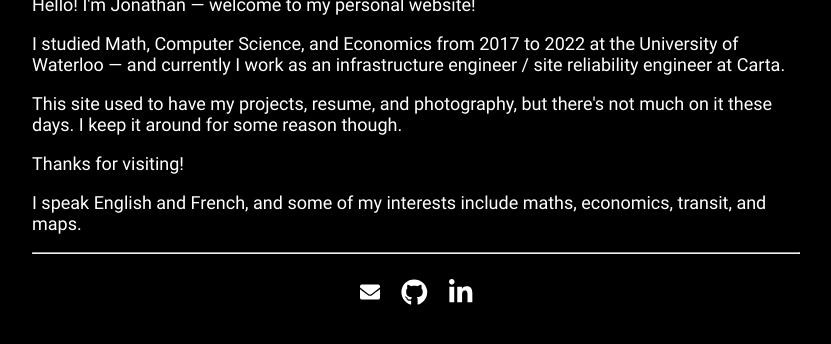
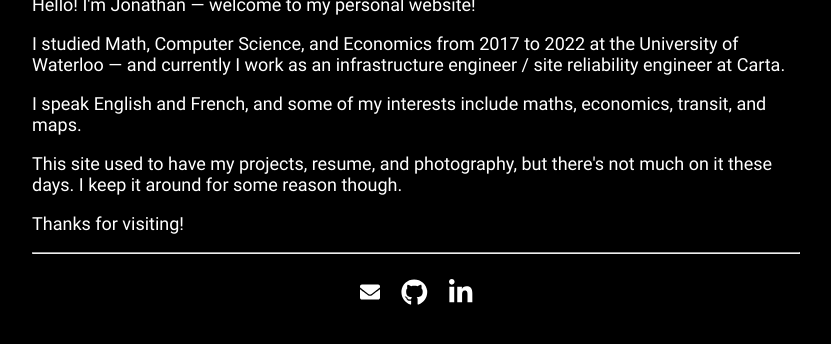
Before and after one commit to jonathanlucki/jonathanlucki.github.io, a Jekyll site: the page built from about.html, in a window 1280 px wide, cut to the strip 473-817 px from the top of the page. Shown: the whole strip, without its empty margins (224-1055 px from the left). Built offline with Jekyll 4.4.1, drawn with Linux system fonts in a browser that asks for light colours; nearby versions of some CDN libraries; part of the change alters nothing that is shown.

```diff
--- a/_data/about.yml
+++ b/_data/about.yml
@@ -1,8 +1,6 @@
 paragraphs:
   - text: Hello! I'm Jonathan — welcome to my personal website!
   - text: I studied Math, Computer Science, and Economics from 2017 to 2022 at the University of Waterloo — and currently I work as an infrastructure engineer / site reliability engineer at Carta.
+  - text: I speak English and French, and some of my interests include maths, economics, transit, and maps.
   - text: This site used to have my projects, resume, and photography, but there's not much on it these days. I keep it around for some reason though.
   - text: Thanks for visiting!
-interests:
-  starter: "I speak English and French, and some of my interests include maths, economics, transit, and maps."
-  content:
```
